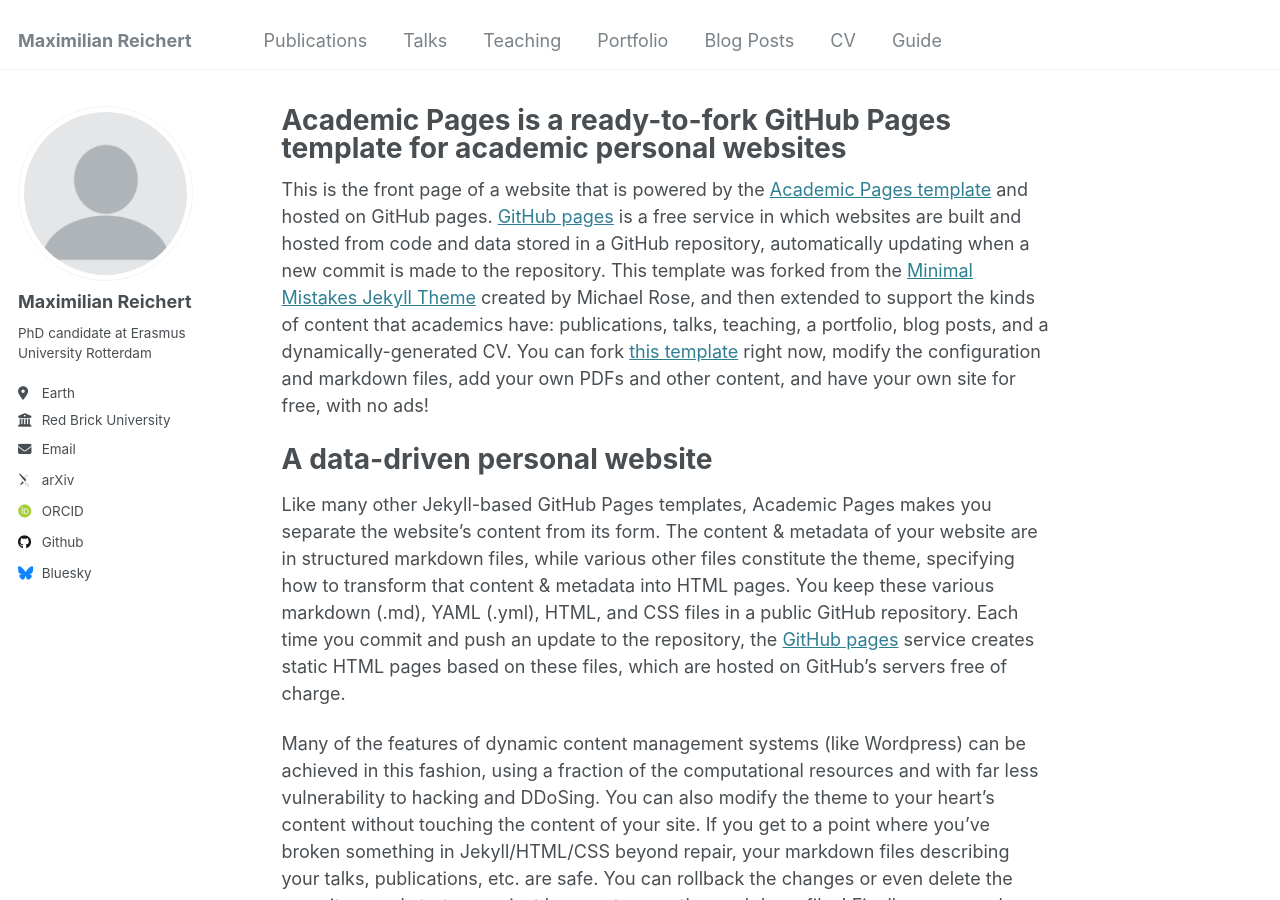
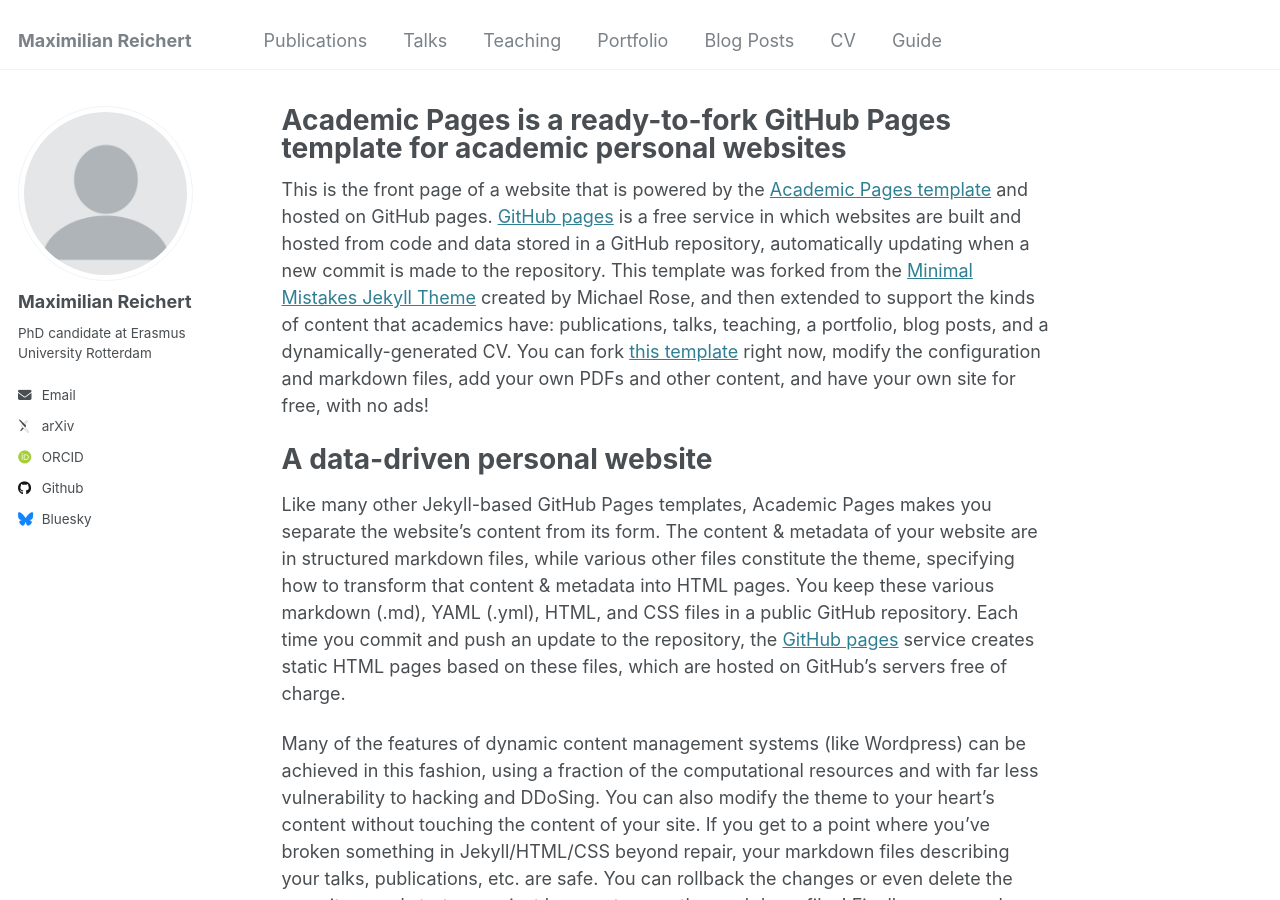
Before and after one commit to mischewu/mischewu.github.io, a Jekyll site: the page built from _pages/about.md, in a window 1280 px wide and 900 px high. Built offline with Jekyll 4.4.1, drawn with Linux system fonts in a browser that asks for light colours; some web fonts are replaced; part of the change alters nothing that is shown.

Commit message:
2024-12-18

```diff
--- a/_config.yml
+++ b/_config.yml
@@ -25,10 +25,10 @@ author:
   name             : "Maximilian Reichert"
   pronouns         : # example: "she/her"
   bio              : "PhD candidate at Erasmus University Rotterdam"
-  location         : "Earth"
-  employer         : "Red Brick University"
+  location         : # "Earth"
+  employer         : # "Red Brick University"
   uri              : # URL
-  email            : "none@example.org"
+  email            : "reichert@essb.eur.nl"
 
   # Academic websites
   arxiv            : "https://osf.io/zs2gu/"
```
